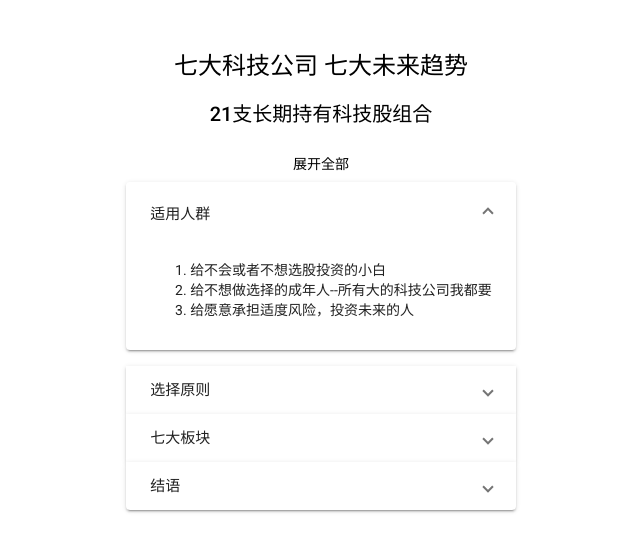
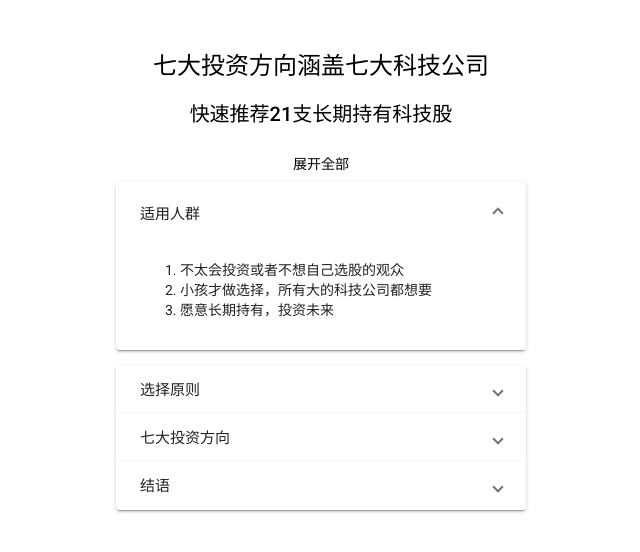
Before and after one commit to hermanwu/woozee-stock, an Angular app: page /industries in a window 1280 px wide. Both pictures are taken after a click on the button "适用人群". Shown: the top 552 px of the page, without its empty margins (319-959 px from the left). Built offline with nearby package versions, Linux system fonts and the light colour scheme.

Commit message:
polish text

```diff
--- a/src/app/high-growth-industry/high-growth-industry.component.html
+++ b/src/app/high-growth-industry/high-growth-industry.component.html
@@ -1,6 +1,6 @@
 <div>
-  <h1>七大科技公司 七大未来趋势</h1>
-  <h2>21支长期持有科技股组合</h2>
+  <h1>七大投资方向涵盖七大科技公司</h1>
+  <h2>快速推荐21支长期持有科技股</h2>
 
   <div class="expand-button">
     <button mat-button (click)="isAllCardOpen = !isAllCardOpen">
@@ -16,9 +16,9 @@
     >
       <mat-expansion-panel-header> 适用人群 </mat-expansion-panel-header>
       <ol>
-        <li>给不会或者不想选股投资的小白</li>
-        <li>给不想做选择的成年人--所有大的科技公司我都要</li>
-        <li>给愿意承担适度风险，投资未来的人</li>
+        <li>不太会投资或者不想自己选股的观众</li>
+        <li>小孩才做选择，所有大的科技公司都想要</li>
+        <li>愿意长期持有，投资未来</li>
       </ol>
     </mat-expansion-panel>
 
@@ -29,10 +29,10 @@
     >
       <mat-expansion-panel-header> 选择原则 </mat-expansion-panel-header>
       <ol>
-        <li>增长没有"天花板"的科技领域</li>
-        <li>可能或已经成为生活的“必需品”</li>
-        <li>人才向往的，富有创造力的公司</li>
-        <li>中美两个最大市场同时押宝</li>
+        <li>产品需求短期不会饱和，或者公司不停扩张到新领域</li>
+        <li>产品将来或已经成为我们生活的“必需品”</li>
+        <li>年轻人普遍向往，富有创造力的公司</li>
+        <li>同时押注中美两个全球最大的经济体</li>
       </ol>
     </mat-expansion-panel>
 
@@ -41,7 +41,7 @@
       (opened)="(true)"
       (closed)="(false)"
     >
-      <mat-expansion-panel-header> 七大板块 </mat-expansion-panel-header>
+      <mat-expansion-panel-header> 七大投资方向 </mat-expansion-panel-header>
 
       <mat-accordion multi>
         <mat-expansion-panel
@@ -72,6 +72,7 @@
     <mat-expansion-panel>
       <mat-expansion-panel-header>结语</mat-expansion-panel-header>
       <ul>
+        <li>WooZee-Stock.web.app</li>
         <li>欢迎提出意见或建议</li>
         <li>点赞！订阅！打开小铃铛！</li>
         <li>谢谢！！！</li>
--- a/src/app/high-growth-industry/high-growth-industry.component.ts
+++ b/src/app/high-growth-industry/high-growth-industry.component.ts
@@ -45,13 +45,13 @@ export class HighGrowthIndustryComponent implements OnInit {
       ticker: 'AAPL',
       name: 'Apple',
       chinese: '苹果',
-      reason: '巴菲特也投资的电子消费品',
+      reason: '巴菲特也投资的电子产品',
       category: GrowthType.HARDWARE,
     },
     {
       ticker: 'TSM',
-      name: 'Taiwan Semiconductor Mfg. Co. Ltd.',
-      reason: '全球最大的电子半导体工厂',
+      name: 'Taiwan Semiconductor Mfg',
+      reason: '全球最大的半导体工厂',
       chinese: '台积电',
 
       category: GrowthType.HARDWARE,
@@ -68,13 +68,13 @@ export class HighGrowthIndustryComponent implements OnInit {
       ticker: 'MSFT',
       name: 'Microsoft Corporation',
       chinese: '微软',
-      reason: '云端办公生产力的必需品',
+      reason: '云端办公第一生产力',
       category: GrowthType.PRODUCTIVITY,
     },
     {
       ticker: 'ADBE',
       name: 'Adobe',
-      reason: '音影媒体产业人人都要会的软件',
+      reason: '音影产业人人都知道的软件',
       category: GrowthType.PRODUCTIVITY,
     },
     {
@@ -94,12 +94,12 @@ export class HighGrowthIndustryComponent implements OnInit {
     {
       ticker: 'NIO',
       chinese: '蔚来汽车',
-      reason: '中国电动车龙头',
+      reason: '中国电动车领导者',
       category: GrowthType.LOGISTIC,
     },
     {
       ticker: 'UBER',
-      reason: '美国老百姓的物流工具',
+      reason: '美国老百姓的日常物流',
       chinese: '优步',
 
       category: GrowthType.LOGISTIC,
@@ -108,7 +108,7 @@ export class HighGrowthIndustryComponent implements OnInit {
     {
       ticker: 'BABA',
       name: 'Alibaba',
-      reason: '最完整的金融生态链',
+      reason: '逼国家出手的金融公司',
       chinese: '阿里巴巴',
       category: GrowthType.FINTECH,
     },
@@ -121,7 +121,7 @@ export class HighGrowthIndustryComponent implements OnInit {
     {
       ticker: 'PYPL',
       name: 'Paypal',
-      reason: '网上电子支付的世界品牌',
+      reason: '网上支付的世界品牌',
       chinese: '贝宝',
       category: GrowthType.FINTECH,
     },
@@ -180,13 +180,13 @@ export class HighGrowthIndustryComponent implements OnInit {
       ticker: 'FB',
       name: 'Facebook',
       chinese: '脸书',
-      reason: '最大化利用社交网络效应',
+      reason: '比国家还大的社交网络',
       category: GrowthType.AD_PLATFORM,
     },
     {
       ticker: 'SNAP',
       chinese: 'Snapchat',
-      reason: '年轻，有创造力的社交公司',
+      reason: '年轻富有有创造力的社交公司',
       category: GrowthType.AD_PLATFORM,
     },
   ];
```
